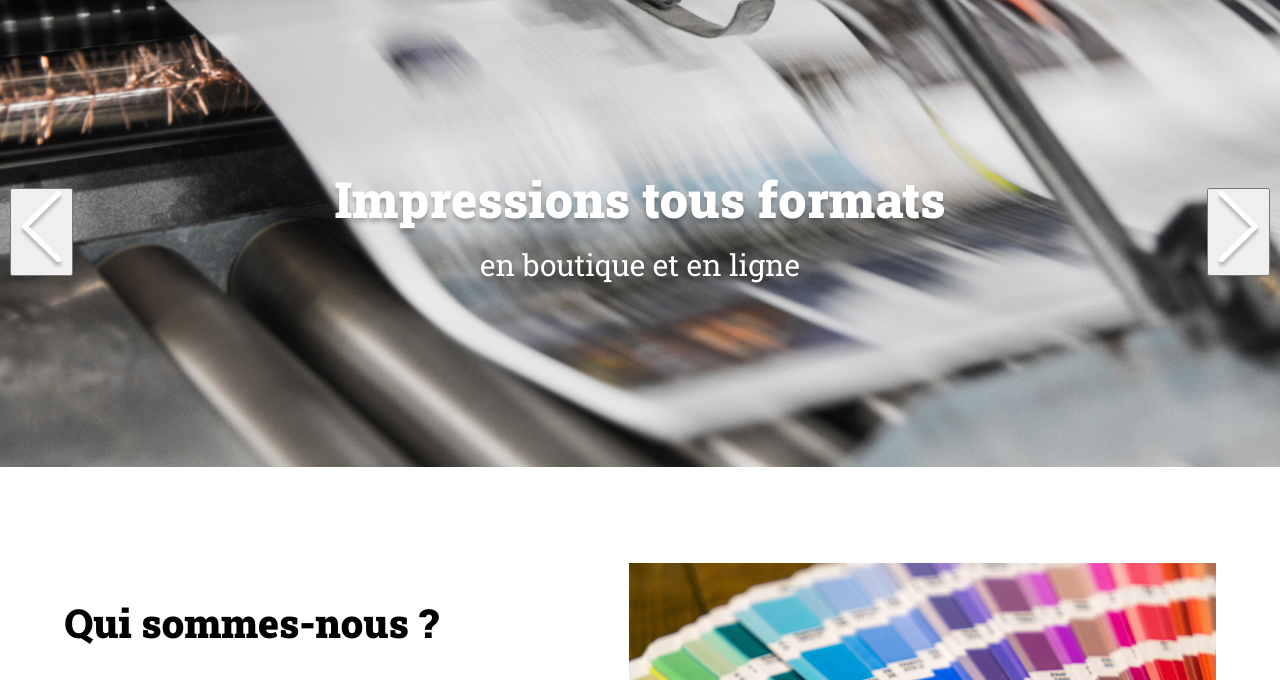
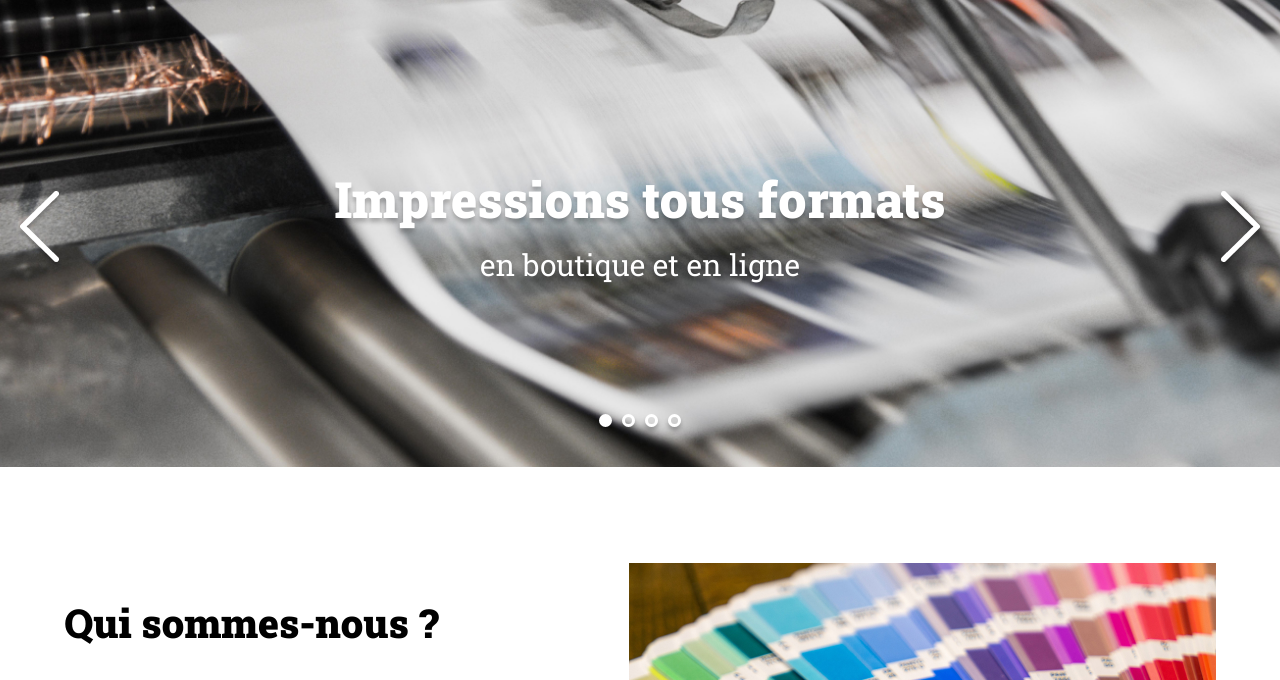
Before and after one commit to zcbe/print-it-oc, a plain HTML site: page index.html in a window 1280 px wide. Shown: the part 104-784 px from the top of the page. Drawn offline with Linux system fonts and the light colour scheme.

Commit message:
step 3 add dot for carrousel

```diff
--- a/assets/style.css
+++ b/assets/style.css
@@ -125,6 +125,8 @@ header {
 /* Gestion des fleches du carrousel */
 #banner .arrow {
 	position: absolute;
+	border: none;
+	background: none;
 }
 #banner .arrow_left {
 	left: 10px;
--- a/index.html
+++ b/index.html
@@ -31,6 +31,10 @@
 
 		<p>Impressions tous formats <span>en boutique et en ligne</span></p>
 		<div class="dots">
+			<div class="dot dot_selected"></div>
+			<div class="dot"></div>
+			<div class="dot"></div>
+			<div class="dot"></div>
 		</div>
 	</div>
 	<section id="about-us" class="container">
```
